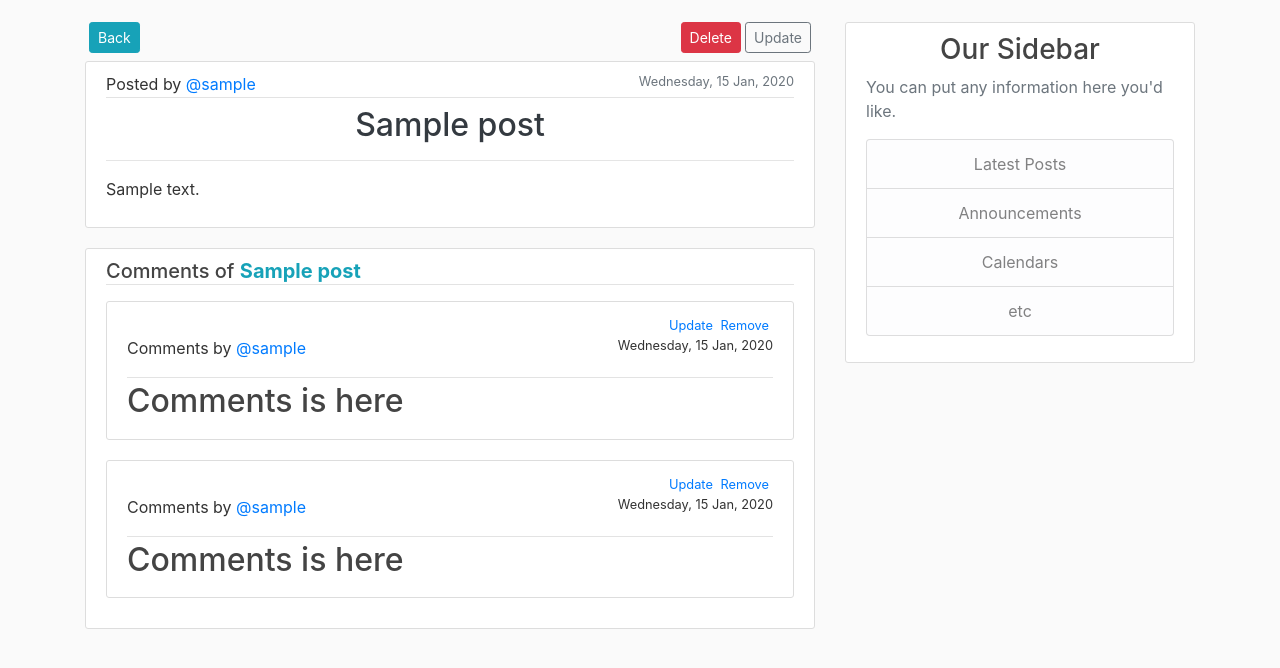
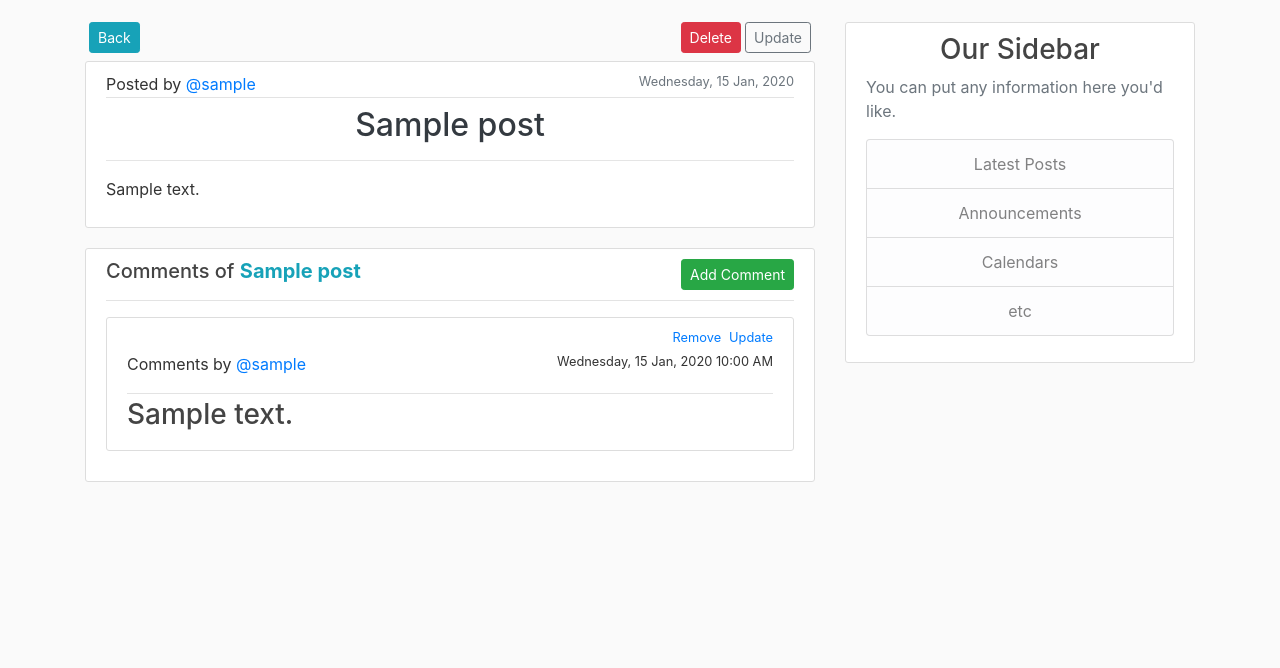
Before and after one commit to milon19/django-full-featured-blog-app, a Django app: page /post/1/ in a window 1280 px wide. Shown: the part 58-726 px from the top of the page. Run offline with Django 3.2, Linux system fonts and the light colour scheme; a user stored in the database is signed in; tables that the repository leaves empty hold one stand-in row (values such as "Sample post"); some libraries are stand-ins or nearby versions.

```diff
--- a/templates/blog/post_detail.html
+++ b/templates/blog/post_detail.html
@@ -34,62 +34,41 @@
             <div class="media-body">
                 <!--Heading-->
                 <div class="article-metadata">
-                    <h5 class="mb-auto">
+                    <h5 class="mb-3">
                         Comments of <b class="text-info">{{ object.title }}</b>
+                        <a href="#" class="btn btn-success btn-sm float-right">Add Comment</a>
                     </h5>
+
                 </div>
                 <!--Comment of a User-->
+                {% for foo in object.comments.all %}
                     <div class="mt-3">
                         <article class="media content-section">
                             <div class="media-body">
-                             <div class="float-right mt-auto">
+                                {% if foo.author == user %}
+                                    <div class= "mb-md-4">
                                         <small>
-                                    {% if object.author == user %}
-                                        <a href="#comments" class="mr-1">Update</a>
-                                        <a href="#comments" class="mr-1">Remove</a>
-                                    {% endif %}
+                                                <a href="#comments" class="float-right">Update</a>
+                                                <a href="#comments" class="float-right mr-2">Remove</a>
                                         </small>
                                     </div>
-                            <div class="article-metadata mt-md-4">
+                                {% endif %}
+                                <div class="article-metadata mt-auto">
                                     <p>
-                                    Comments by <a class="mr-2" href="#">@{{ post.author }}</a>
+                                        Comments by <a class="mr-2" href="#">@{{ foo.author }}</a>
                                         <small class="text float-right">
-                                        {{ object.date_posted|date:'l, d M, Y' }}
+                                            {{ foo.comment_date|date:'l, d M, Y  h:i A' }}
                                         </small>
 
                                     </p>
                                 </div>
                                 <!--Comments-->
-                            <h2>Comments is here</h2>
+                                <h3 class="text-wrap"> {{foo.comment_body}} </h3>
                             </div>
                         </article>
                     </div>
+                {% endfor %}
 
-                <div class="mt-3">
-                    <article class="media content-section">
-                        <div class="media-body">
-                             <div class="float-right mt-auto">
-                                <small>
-                                    {% if object.author == user %}
-                                        <a href="#comments" class="mr-1">Update</a>
-                                        <a href="#comments" class="mr-1">Remove</a>
-                                    {% endif %}
-                                </small>
-                            </div>
-                            <div class="article-metadata mt-md-4">
-                                <p>
-                                    Comments by <a class="mr-2" href="#">@{{ post.author }}</a>
-                                    <small class="text float-right">
-                                        {{ object.date_posted|date:'l, d M, Y' }}
-                                    </small>
-
-                                </p>
-                            </div>
-                            <!--Comments-->
-                            <h2>Comments is here</h2>
-                        </div>
-                    </article>
-                </div>
                 <!--End Comment of a User-->
             </div>
         </article>
```
Also changed, not shown: templates/blog/add_comments.html (added, +10 -0 lines), blog/forms.py (added). Lines whose indentation alone changed are shown as unchanged.
